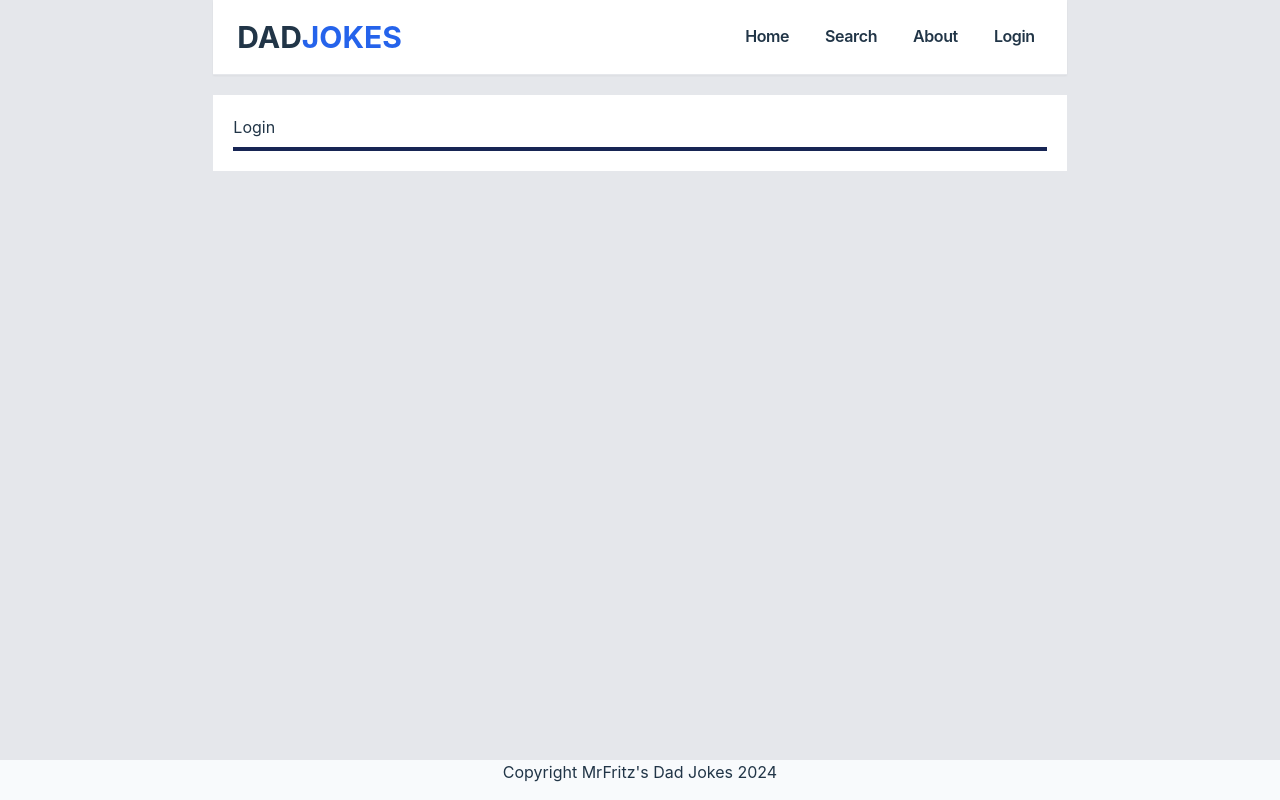
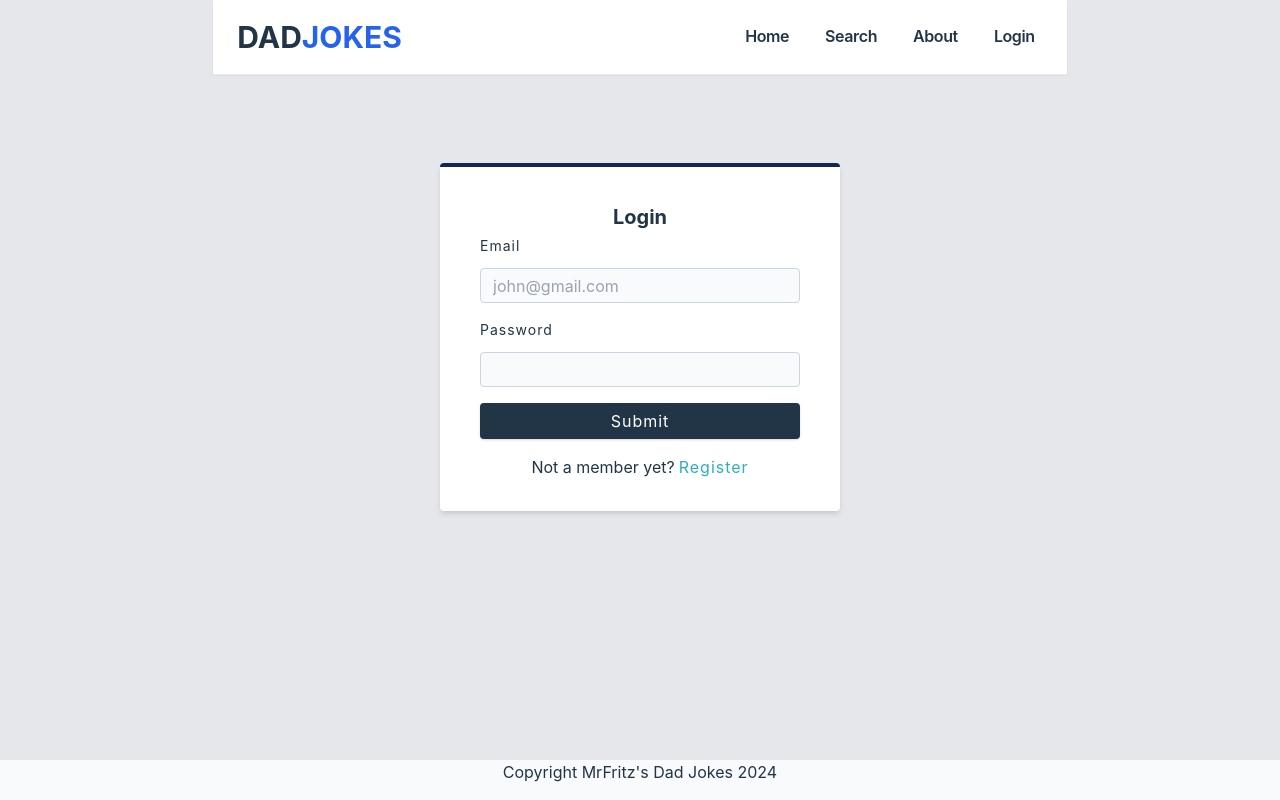
Before and after one commit to mrfritzg/dadjokes, a React (Vite) app in the folder client/: page /Login in a window 1280 px wide. Built offline with nearby package versions, Linux system fonts and the light colour scheme.

Commit message:
added login

```diff
--- a/client/src/App.jsx
+++ b/client/src/App.jsx
@@ -10,8 +10,12 @@ import {
   Login,
 } from "./pages";
 
-// Register form sumbit action
+// Actions from data forms
 import { action as registerAction } from "./pages/Register";
+import { action as loginAction } from "./pages/Login";
+
+//Loaders
+import { loader as landingLoader } from "./pages/Landing";
 
 const router = createBrowserRouter([
   {
@@ -22,6 +26,7 @@ const router = createBrowserRouter([
       {
         index: true,
         element: <Landing />,
+        loader: landingLoader,
       },
       {
         path: "search",
@@ -43,6 +48,7 @@ const router = createBrowserRouter([
       {
         path: "Login",
         element: <Login />,
+        action: loginAction,
       },
     ],
   },
--- a/client/src/components/FormRow.jsx
+++ b/client/src/components/FormRow.jsx
@@ -1,4 +1,11 @@
-const FormRow = ({ type, name, labelText, defaultValue, onChange }) => {
+const FormRow = ({
+  type,
+  name,
+  labelText,
+  defaultValue,
+  onChange,
+  placeholder,
+}) => {
   return (
     <div className="form-row">
       <label htmlFor={name} className="form-label">
@@ -12,8 +19,9 @@ const FormRow = ({ type, name, labelText, defaultValue, onChange }) => {
         defaultValue={defaultValue || ""}
         required
         onChange={onChange}
+        placeholder={placeholder || ""}
       />
     </div>
   );
 };
-export default FormRow
+export default FormRow;
--- a/client/src/index.css
+++ b/client/src/index.css
@@ -181,6 +181,13 @@ button:disabled {
   color: var(--white);
   background: var(--red-dark);
 }
+
+.member-btn {
+  color: var(--primary-500);
+  letter-spacing: var(--letter-spacing);
+  margin-left: 0.25rem;
+}
+
 /* alerts */
 .alert {
   padding: 0.375rem 0.75rem;
--- a/client/src/pages/Landing.jsx
+++ b/client/src/pages/Landing.jsx
@@ -1,31 +1,57 @@
 import { useEffect, useState } from "react";
-import { jokesFetch } from "../utils/axiosfetchs";
+import { jokesFetch, jokesDBFetch } from "../utils/axiosfetchs";
 import likes from "../assets/images/likes.png";
 import dislikes from "../assets/images/dislikes.png";
 import heart from "../assets/images/heart.png";
 import plus from "../assets/images/plus.png";
 import warning from "../assets/images/warning.png";
+import { useLoaderData } from "react-router-dom";
+
+export const loader = async () => {
+  try {
+    const { data } = await jokesDBFetch("/users/current-user");
+    return data;
+  } catch (error) {
+    return null;
+  }
+};
 
 const Landing = () => {
+  // const data = useLoaderData();
+  // console.log(data);
   const [randomJoke, setRandomJoke] = useState({});
+  const [currentUser, setCurrentUser] = useState({});
   const getRandomJoke = async () => {
     try {
       const res = await jokesFetch();
-      console.log(res.data);
+      // console.log(res.data);
       setRandomJoke(res.data);
     } catch (error) {
       console.log(error);
     }
   };
+
+  const getUser = async () => {
+    try {
+      const res = await jokesDBFetch("/users/current-user");
+      console.log(res.data.user);
+      setCurrentUser(res.data.user);
+    } catch (error) {
+      // console.log(error);
+      return null;
+    }
+  };
+
   useEffect(() => {
     getRandomJoke();
+    getUser();
   }, []);
 
   return (
     <main className="bg-white p-5 md:w-2/3 mx-auto">
       <section className="border-b-4 border-blue-950 pb-2">
         <h1 className="font-bold text-center text-xl">
-          Welcome to DAD
+          Welcome {currentUser?.name} to DAD
           <span className="text-blue-600 transform uppercase">Jokes</span>
         </h1>
         <h3 className="">
@@ -42,7 +68,6 @@ const Landing = () => {
           <img src={warning} alt="warning" className="inline-block px-2" />
           <span className="text-red-900 underline">WARNING:</span> Please seek
           medical attention if your eyes don't unroll after 5 minutes{" "}
-          <img src={warning} alt="warning" className="inline-block px-2" />
         </p>
       </section>
       <section className="text-center my-10">
--- a/client/src/pages/Login.jsx
+++ b/client/src/pages/Login.jsx
@@ -1,10 +1,41 @@
-import { Link } from "react-router-dom";
+import { Link, Form, redirect, useNavigate } from "react-router-dom";
+import { FormRow, SubmitBtn } from "../components";
+import { jokesDBFetch } from "../utils/axiosfetchs";
+import { toast } from "react-toastify";
+
+// react router actions for the form data
+export const action = async ({ request }) => {
+  const formData = await request.formData();
+  const data = Object.fromEntries(formData);
+
+  try {
+    await jokesDBFetch.post("/auth/login", data);
+    toast.success("Registration Successful!");
+    return redirect("/");
+  } catch (error) {
+    toast.error(error?.response?.data?.msg);
+    return error;
+  }
+};
 
 const Login = () => {
   return (
-    <main className="bg-white p-5 md:w-2/3 mx-auto">
-      <h1>Login</h1>
-      <section className="border-b-4 border-blue-950 pb-2"></section>
+    <main className="grid grid-cols-1 p-5 mx-auto">
+      <Form
+        method="post"
+        className="form max-w-md border-t-4 border-solid border-blue-950    "
+      >
+        <h1 className="my-1 text-center font-bold text-xl">Login</h1>
+        <FormRow type="email" name="email" placeholder="john@gmail.com" />
+        <FormRow type="password" name="password" />
+        <SubmitBtn />
+        <p className="mt-4 text-center leading-6">
+          Not a member yet?
+          <Link to="/register" className="member-btn">
+            Register
+          </Link>
+        </p>
+      </Form>
     </main>
   );
 };
--- a/client/src/pages/Register.jsx
+++ b/client/src/pages/Register.jsx
@@ -25,10 +25,10 @@ const Register = () => {
         method="post"
         className="form max-w-md border-t-4 border-solid border-blue-950"
       >
-        <h1 className="my-1 text-center text-xl">Register</h1>
-        <FormRow type="text" name="name" />
-        <FormRow type="email" name="email" />
-        <FormRow type="password" name="password" />
+        <h1 className="my-1 text-center font-bold text-xl">Register</h1>
+        <FormRow type="text" name="name" placeholder="john" />
+        <FormRow type="email" name="email" placeholder="john@gmail.com" />
+        <FormRow type="password" name="password" placeholder="At least 8 unique chars" />
         <SubmitBtn />
         <p className="mt-4 text-center leading-6">
           Already a Member?{" "}
--- a/client/src/pages/Search.jsx
+++ b/client/src/pages/Search.jsx
@@ -11,7 +11,7 @@ const Search = () => {
     const getJokes = async () => {
       try {
         const res = await jokesFetch(`search?term=${search}`);
-        console.log(res.data.results);
+        // console.log(res.data.results);
         setJokes(res.data.results);
       } catch (error) {
         console.log(error);
```
